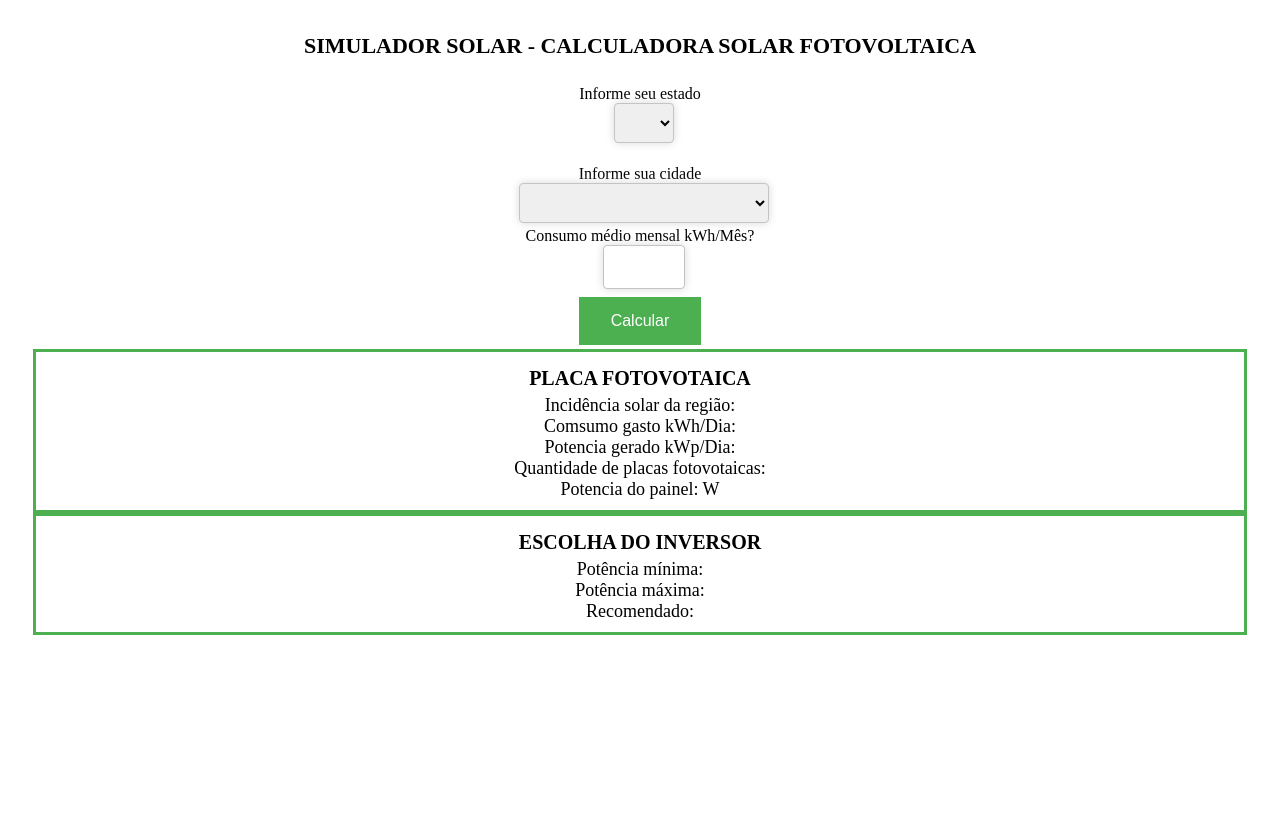
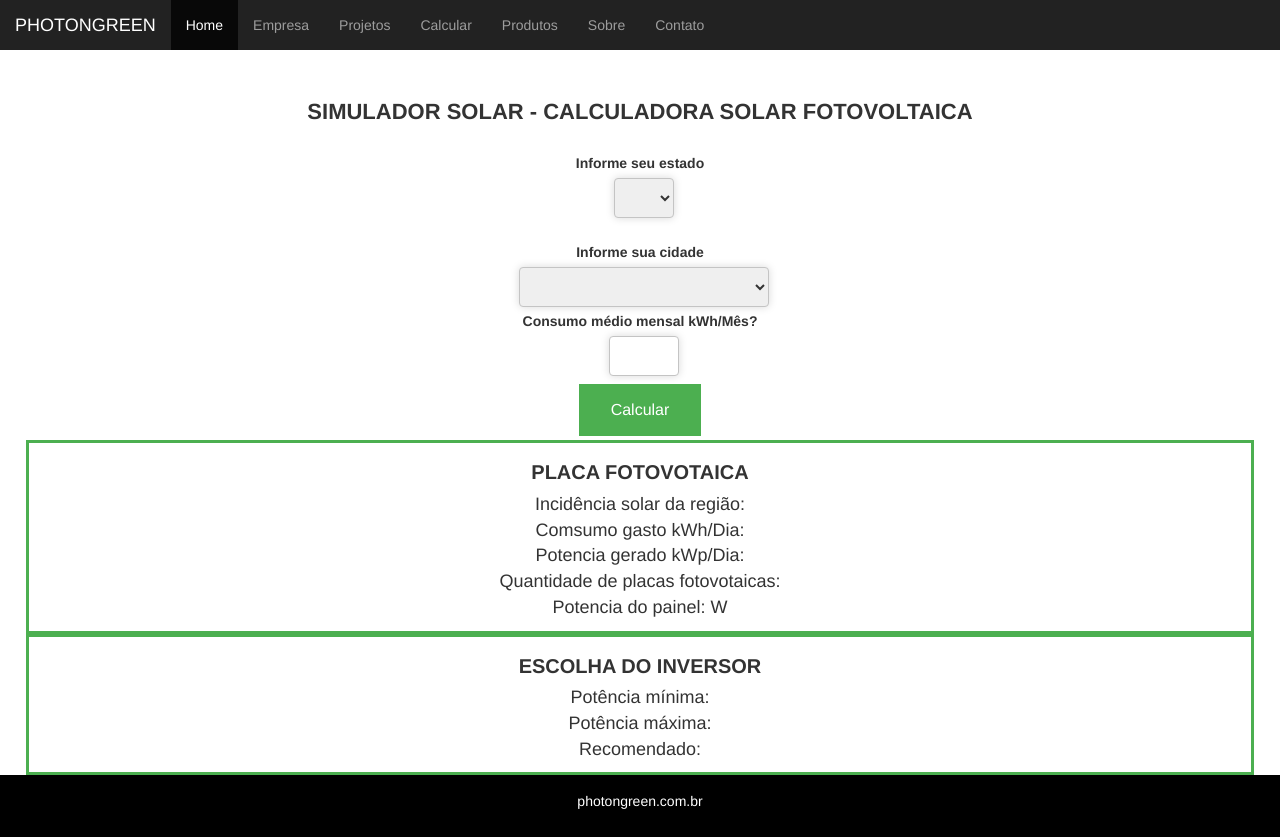
Before and after one commit to nosrednawall/Faculdade-Projeto-Integrador-6P, a PHP site: page /calcular.php in a window 1280 px wide. Before the commit the page ends 635 px from the top, so only its background shows below. Run offline with PHP 8.4, Linux system fonts and the light colour scheme.

Commit message:
adicionado cabecalho e rodapé a pagina do calculo

```diff
--- a/Fontes/photongreen/calcular.php
+++ b/Fontes/photongreen/calcular.php
@@ -1,8 +1,13 @@
 <!DOCTYPE html>
 <html ng-app="myApp">
 	<title>Calculo</title>
-	<meta charset="utf-8">
+
+	<meta charset="UTF-8">
 	<meta name="viewport" content="width=device-width, initial-scale=1">
+	<link rel="stylesheet" href="css/layout.css">
+	<link rel="stylesheet" href="css/bootstrap.min.css">
+	<script src="js/jquery.min.js"></script>
+	<script src="js/bootstrap.min.js"></script>
 
 	<script type="text/javascript" src="./js/angular.min.js"></script>
 	<script type="text/javascript" src="./js/jquery.min.js"></script>
@@ -11,6 +16,9 @@
 	<link rel="stylesheet" type="text/css" href="calcular.css"/>
 
 <body ng-controller="myCtrl">
+
+	<?php include("template/cabecalho.php"); ?>
+
 	<div style="text-align: center;">
 		<div class="titulo">SIMULADOR SOLAR - CALCULADORA SOLAR FOTOVOLTAICA</div>
 
@@ -39,6 +47,10 @@
 			</div>
 	</div>
 
+	<!-- End page content -->
+	</div>
+
+	<?php include("template/rodape.php"); ?>
 
 </body>
 </html>
--- a/Fontes/photongreen/template/cabecalho.php
+++ b/Fontes/photongreen/template/cabecalho.php
@@ -12,7 +12,7 @@
 	    </div>
 	    <div class="collapse navbar-collapse" id="myNavbar">
 	      <ul class="nav navbar-nav">
-	        <li class="active"><a href="#">Home </a></li>
+	        <li class="active"><a href="/photongreen">Home </a></li>
 	        <li><a href="#Empresa">Empresa</a></li>
 	        <li><a href="#">Projetos</a></li>
 	        <li><a href="/photongreen/calcular.php">Calcular</a></li>
@@ -23,14 +23,3 @@
 	    </div>
 	  </div>
 	</nav>
-
-	<!-- Header -->
-	<header class="w3-display-container w3-content w3-wide" style="max-width:1500px;" id="home">
-		<img class="w3-image" src="imagens/solar1.jpg" alt="Architecture" width="1500" height="450">
-		<div class="w3-display-middle w3-margin-top w3-center">
-			<h1 class="w3-xxlarge w3-text-white">
-				<span class="w3-padding w3-black w3-opacity-min"><b>PG</b></span>
-				<span class="w3-hide-small w3-text-light-grey">Energia</span>
-			</h1>
-		</div>
-	</header>
--- a/Fontes/photongreen/template/rodape.php
+++ b/Fontes/photongreen/template/rodape.php
@@ -1,7 +1,7 @@
 
-<!-- Google Map -->
+<!-- Google Map
 <div id="googleMap" class="w3-grayscale" style="width:100%;height:450px; background-color: #8c8c8c;"></div>
-
+-->
 <!-- Footer -->
 <footer class="w3-center w3-black w3-padding-16">
 	<p>photongreen.com.br<a href="https://www.w3schools.com/w3css/default.asp" title="W3.CSS" target="_blank" class="w3-hover-text-green"></a></p>
```
Also changed, not shown: Fontes/photongreen/index.php (+12 -0 lines).
